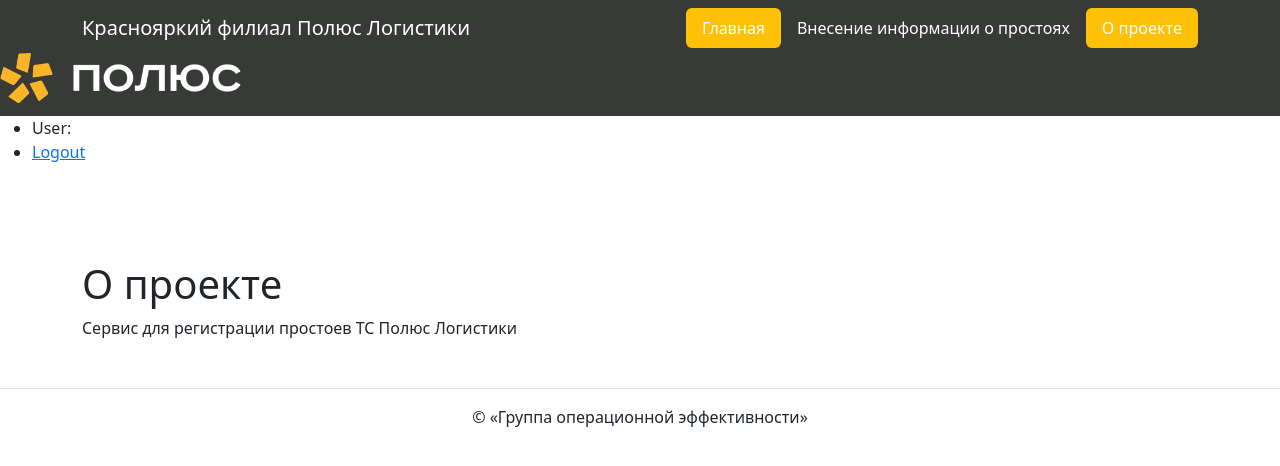
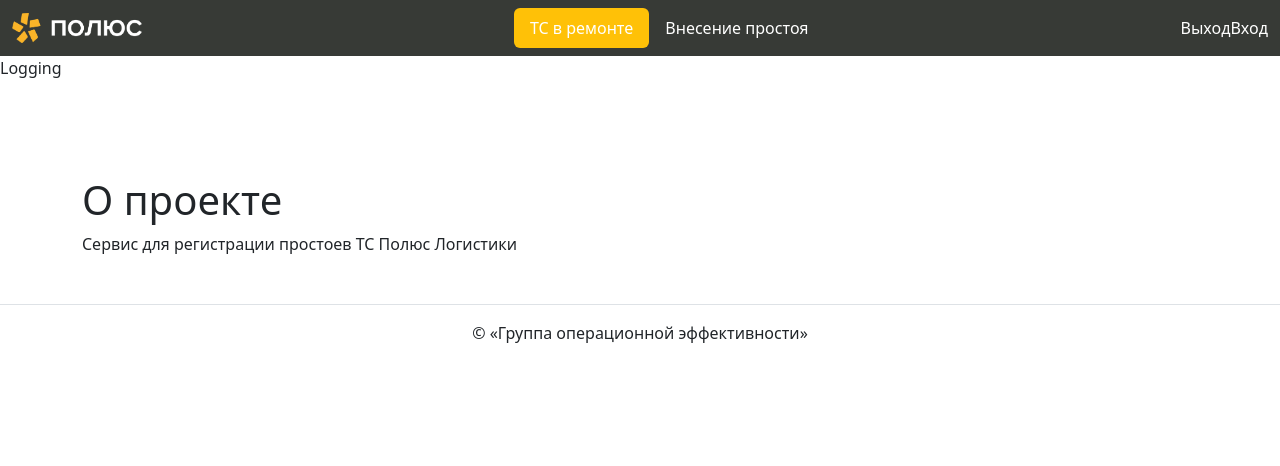
Before and after one commit to mining-engineer/downtime, a Django app: page / in a window 1280 px wide. Shown: the top 466 px of the page. Run offline with Django 4.2, Linux system fonts and the light colour scheme; a user stored in the database is signed in; some libraries are stand-ins or nearby versions.

Commit message:
логин в заголовке

```diff
--- a/downtime/downtime/urls.py
+++ b/downtime/downtime/urls.py
@@ -20,6 +20,7 @@
 urlpatterns = [
     path('admin/', admin.site.urls),
     path('filling/', include('filling.urls')),
+    path('accounts/', include('django.contrib.auth.urls')),
     path('', include('homepage.urls')),
-    path('accounts/', include('django.contrib.auth.urls')),
+
 ]
--- a/downtime/templates/base.html
+++ b/downtime/templates/base.html
@@ -11,11 +11,12 @@
     {% bootstrap_css %}
   </head>
   <body>
-    {% include "includes/header.html" %}
+    {% include "includes/header2.html" %}
 
    {% if user.is_autheticated %}
    Logged In as {{ first_name }}
    {% endif %}
+   Logging
 
     <main class="pt-5 my-5">
       <div class="container">
--- a/downtime/templates/includes/header.html
+++ b/downtime/templates/includes/header.html
@@ -2,7 +2,7 @@
 <header>
   <nav class="navbar navbar-light" style="background-color: rgb(55, 58, 54)">
     <div class="container">
-      <a class="navbar-brand" href="{% url 'homepage:index' %}" style="color: white">
+      <a class="navbar-brand"  style="color: white">
         Краснояркий филиал Полюс Логистики
       </a>
       <ul class="nav  nav-pills">
@@ -32,6 +32,11 @@
               О проекте
             </a>
           </li>
+          {% if user.is_authenticated %}
+          <li class="btn btn-outline-primary me-2" style="color: white">
+            <p>{{ user.get_short_name }} </p>
+          </li>
+          {% endif %}
         </ul>
         {% endwith %}
       </div>
--- /dev/null
+++ b/downtime/templates/includes/header2.html
@@ -0,0 +1,30 @@
+{% load static %}
+<title>How To Create Bootstrap 5 Header With Login Form Design</title>
+{% load django_bootstrap5 %}
+</head>
+<body>
+    <nav class="navbar navbar-expand-lg" style="background-color: rgb(55, 58, 54)">
+        <div class="container-fluid">
+            <a class="navbar-brand" href="{% url 'homepage:index' %}"><img src='{% static "img/logo.png" %}' width="130" height="30" class="d-inline-block align-top" alt=""></a>
+            <button class="navbar-toggler" type="button" data-bs-toggle="collapse" data-bs-target="#mob-navbar" aria-label="Toggle">
+            <span class="navbar-toggler-icon"></span>
+            </button>
+            <div class="collapse navbar-collapse" id="mob-navbar">
+                <ul class="nav nav-pills mb-2 mb-lg-0 mx-auto">
+                    {% with request.resolver_match.view_name as view_name %}
+                    <li class="nav-item">
+                        <a class="nav-link {% if view_name == 'homepage:index' %} active bg-warning {% endif %}" href="{% url 'homepage:index' %}" style="color: white">ТС в ремонте</a>
+                    </li>
+                    <li class="nav-item">
+                        <a class="nav-link {% if view_name == 'filling:filling' %} active bg-warning {% endif %}" href="{% url 'filling:filling' %}" style="color: white">Внесение простоя</a>
+                    </li>
+                    {% endwith %}
+                </ul>
+                    {% if user.is_authenticated %}
+                    <a class="nav-link" href="" style="color: white">Выход</a>
+                    {% endif %}
+                    <a class="nav-link" href="../accounts/login" style="color: white">Вход</a>
+
+            </div>
+        </div>
+    </nav>
```
Also changed, not shown: downtime/db.sqlite3.
